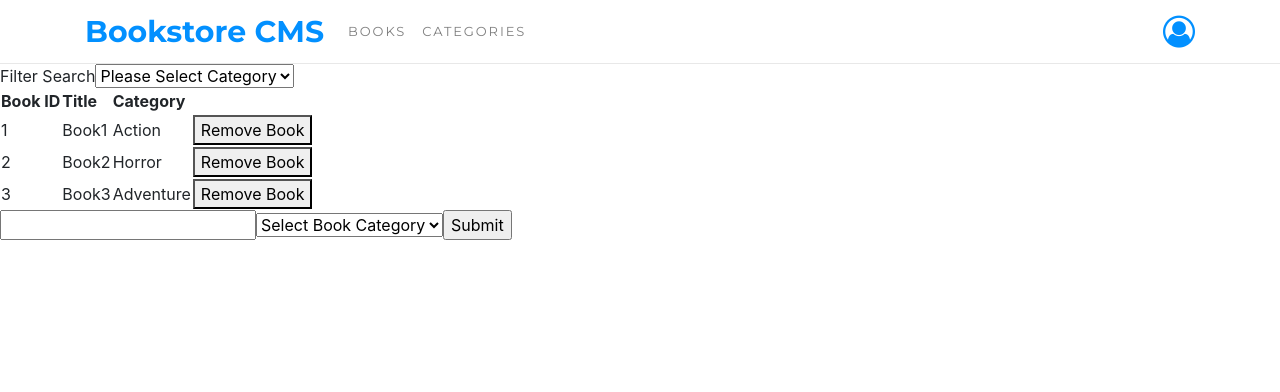
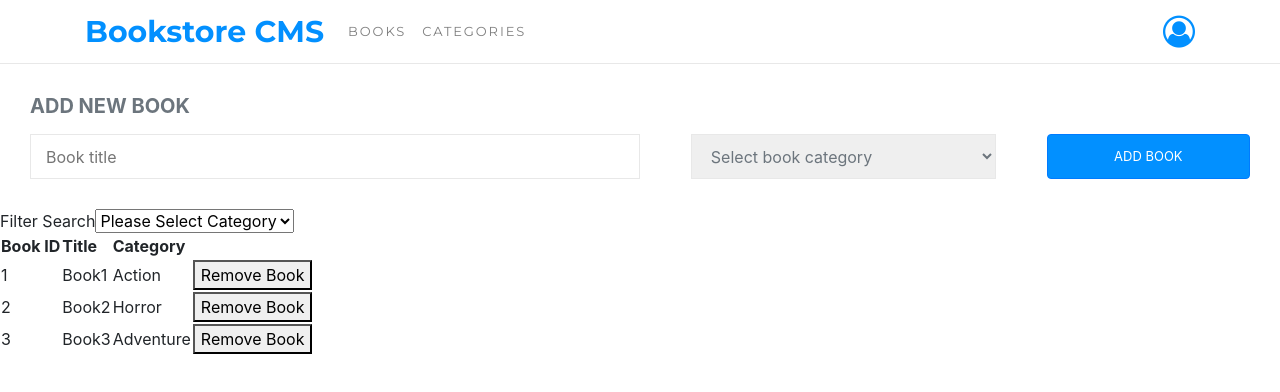
Before and after one commit to ldelbel/bookstore-cms, a React (Create React App) app: page / in a window 1280 px wide. Shown: the top 392 px of the page. Built offline with nearby package versions, Linux system fonts and the light colour scheme.

Commit message:
Add styling to BooksForm

```diff
--- a/src/components/App.js
+++ b/src/components/App.js
@@ -6,8 +6,8 @@ import Navbar from './Navbar';
 const App = () => (
   <>
     <Navbar />
+    <BooksForm />
     <BooksList />
-    <BooksForm />
   </>
 );
 
--- a/src/containers/BooksForm.js
+++ b/src/containers/BooksForm.js
@@ -27,22 +27,42 @@ const BooksForm = props => {
     setCategory('defaultOption');
   };
   return (
-    <form onSubmit={e => handleSubmit(e)}>
+    <div style={{ padding: '30px' }}>
+      <h1 style={{ fontSize: '20px', fontWeight: 'bold', color: 'var(--gray)' }}>ADD NEW BOOK</h1>
+      <form
+        className="d-md-flex d-lg-flex justify-content-between align-items-lg-center mt-3"
+        onSubmit={event => handleSubmit(event)}
+      >
         <input
+          type="text"
+          className="col-lg-6"
+          placeholder="Book title"
+          value={title}
           onChange={e => handleChange(e.target)}
-        value={title}
-        type="text"
+          style={{ height: '45px', border: '1px solid #E8E8E8' }}
         />
-      <select onChange={e => handleChange(e.target)} defaultValue={category}>
-        <option key="defaultOption" value="defaultOption" disabled>
-          Select Book Category
+        <select
+          className="col-lg-3"
+          onChange={e => handleChange(e.target)}
+          style={{ height: '45px', color: 'var(--gray)', border: '1px solid #E8E8E8' }}
+          defaultValue="defaultOption"
+        >
+          <option key={7} value="defaultOption" disabled>
+            Select book category
           </option>
-        {CATEGORIES.map(category => (category !== 'All' ? (
+          {CATEGORIES.map(category => (category !== 'All'
+            ? (
               <option key={`${category}`}>{category}</option>
             ) : null))}
         </select>
-      <input type="submit" value="Submit" />
+        <input
+          className="btn btn-primary col-lg-2"
+          style={{ height: '45px', background: '#0290FF', fontSize: '13px' }}
+          type="submit"
+          value="ADD BOOK"
+        />
       </form>
+    </div>
   );
 };
 
```
Also changed, not shown: 1 other file (tests, documents, lock files or other folders). Lines whose indentation alone changed are shown as unchanged.
